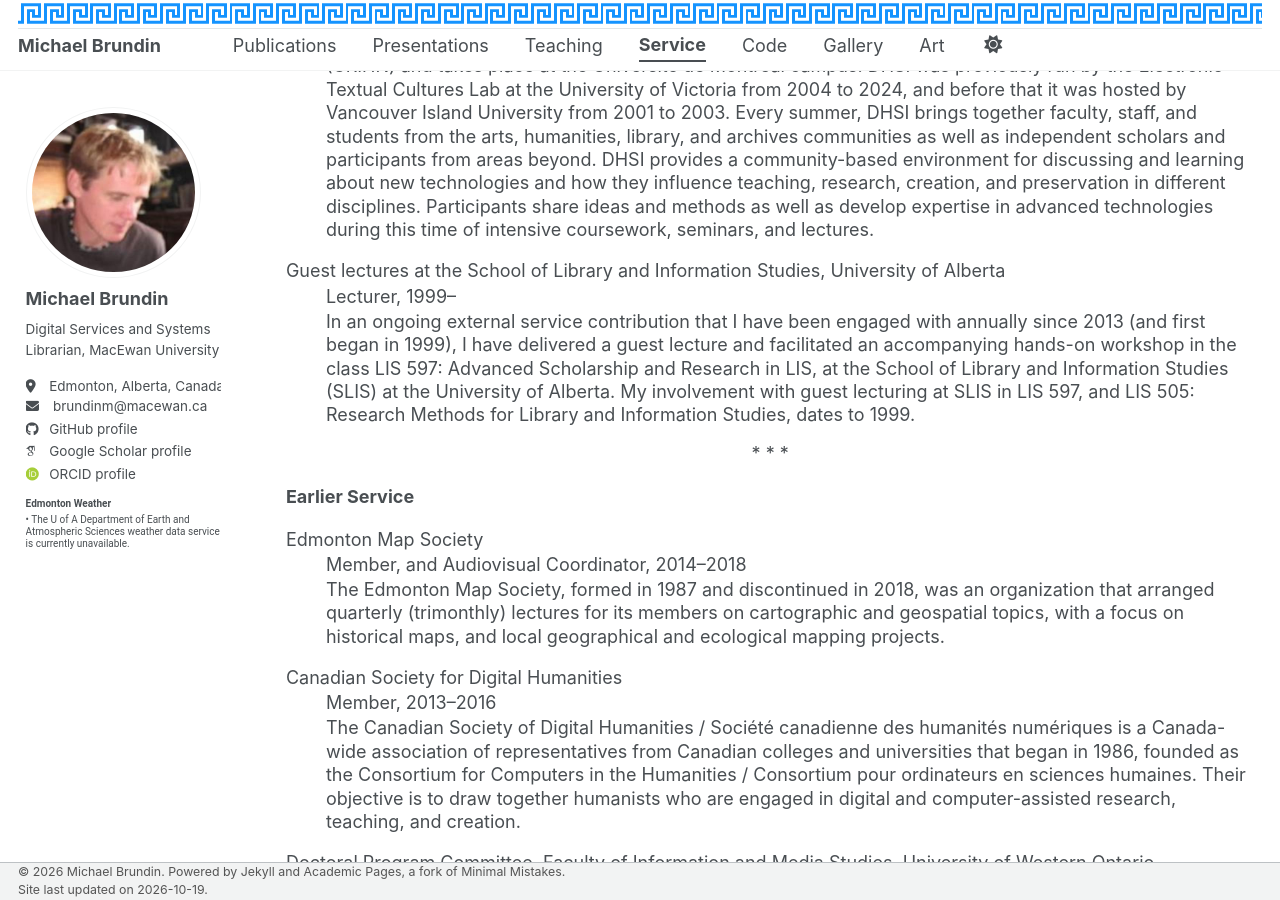
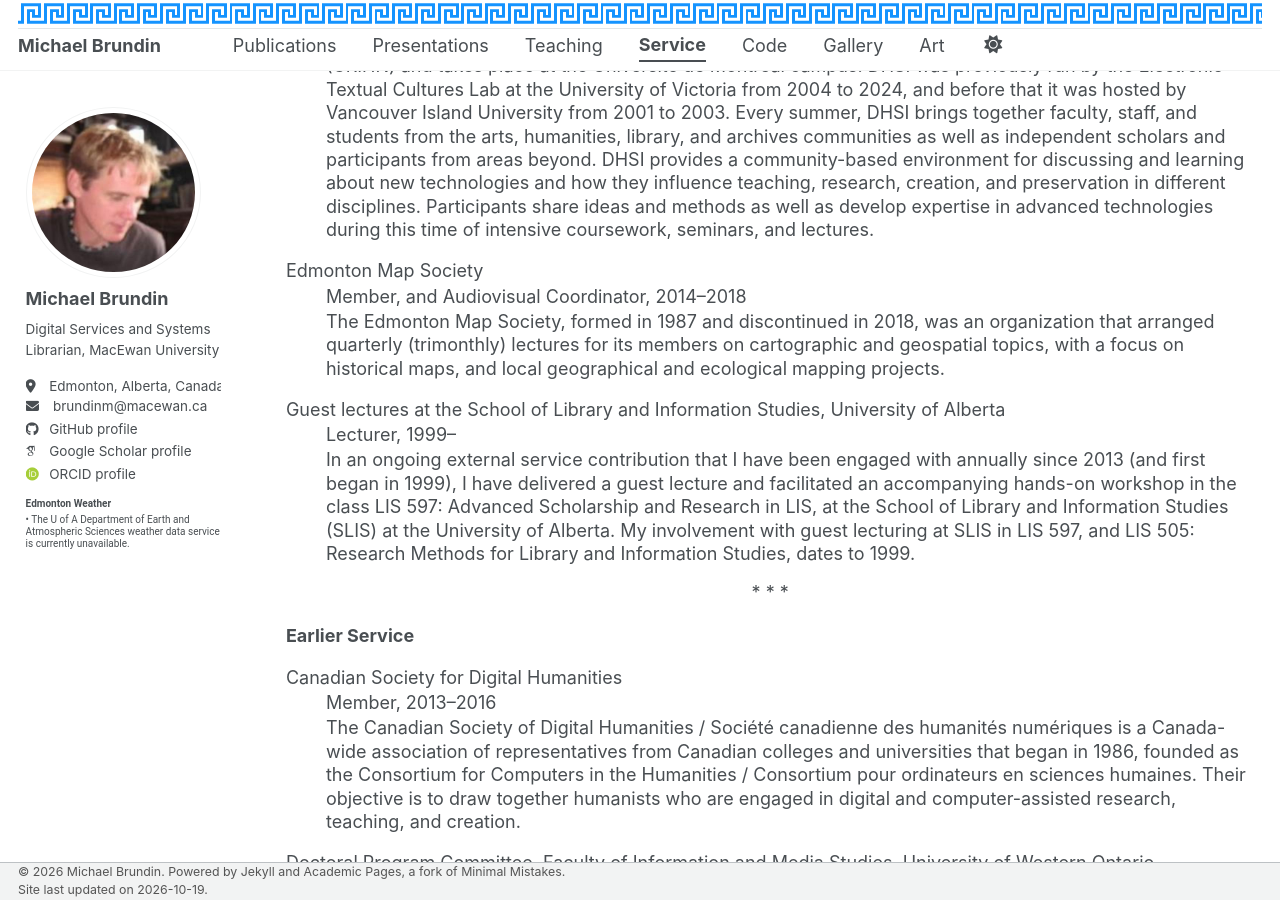
Before and after one commit to brundinm/brundinm.github.io, a Jekyll site: the page built from _pages/service.html, in a window 1280 px wide and 900 px high, scrolled down 5351 px. Built offline with Jekyll 4.4.1, drawn with Linux system fonts in a browser that asks for light colours; some web fonts are replaced; a script bundle is joined from its source files by our own code; library files that are not in the unit come from our copies; some of the changed lines change nothing that is shown.

Commit message:
Update service.html

```diff
--- a/_pages/service.html
+++ b/_pages/service.html
@@ -186,6 +186,11 @@ dl dt {
   <dd>The Digital Humanities Summer Institute (DHSI) is an annual digital scholarship training institute that is organized for its community by the Centre de recherche interuniversitaire sur les humanités numériques (CRIHN) and takes place at the Université de Montréal campus. DHSI was previously run by the Electronic Textual Cultures Lab at the University of Victoria from 2004 to 2024, and before that it was hosted by Vancouver Island University from 2001 to 2003. Every summer, DHSI brings together faculty, staff, and students from the arts, humanities, library, and archives communities as well as independent scholars and participants from areas beyond. DHSI provides a community-based environment for discussing and learning about new technologies and how they influence teaching, research, creation, and preservation in different disciplines. Participants share ideas and methods as well as develop expertise in advanced technologies during this time of intensive coursework, seminars, and lectures.</dd>
 </dl>
 <dl>
+  <dt>Edmonton Map Society</dt>
+  <dd>Member, and Audiovisual Coordinator, 2014–2018</dd>
+  <dd>The Edmonton Map Society, formed in 1987 and discontinued in 2018, was an organization that arranged quarterly (trimonthly) lectures for its members on cartographic and geospatial topics, with a focus on historical maps, and local geographical and ecological mapping projects.</dd>
+</dl>
+<dl>
   <dt>Guest lectures at the School of Library and Information Studies, University of Alberta</dt>
   <dd>Lecturer, 1999–</dd>
   <dd>In an ongoing external service contribution that I have been engaged with annually since 2013 (and first began in 1999), I have delivered a guest lecture and facilitated an accompanying hands-on workshop in the class LIS 597: Advanced Scholarship and Research in LIS, at the School of Library and Information Studies (SLIS) at the University of Alberta. My involvement with guest lecturing at SLIS in LIS 597, and LIS 505: Research Methods for Library and Information Studies, dates to 1999.</dd>
@@ -199,11 +204,6 @@ dl dt {
   <strong>Earlier Service</strong>
 </p>
 
-<dl>
-  <dt>Edmonton Map Society</dt>
-  <dd>Member, and Audiovisual Coordinator, 2014–2018</dd>
-  <dd>The Edmonton Map Society, formed in 1987 and discontinued in 2018, was an organization that arranged quarterly (trimonthly) lectures for its members on cartographic and geospatial topics, with a focus on historical maps, and local geographical and ecological mapping projects.</dd>
-</dl>
 <dl>
   <dt>Canadian Society for Digital Humanities</dt>
   <dd>Member, 2013–2016</dd>
```
